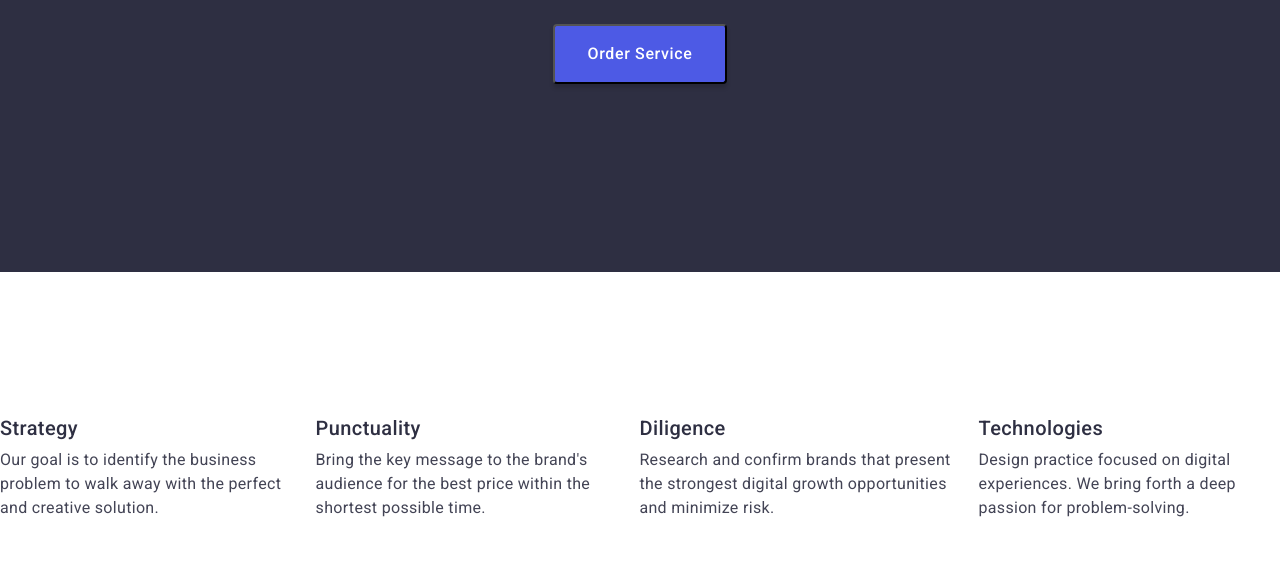
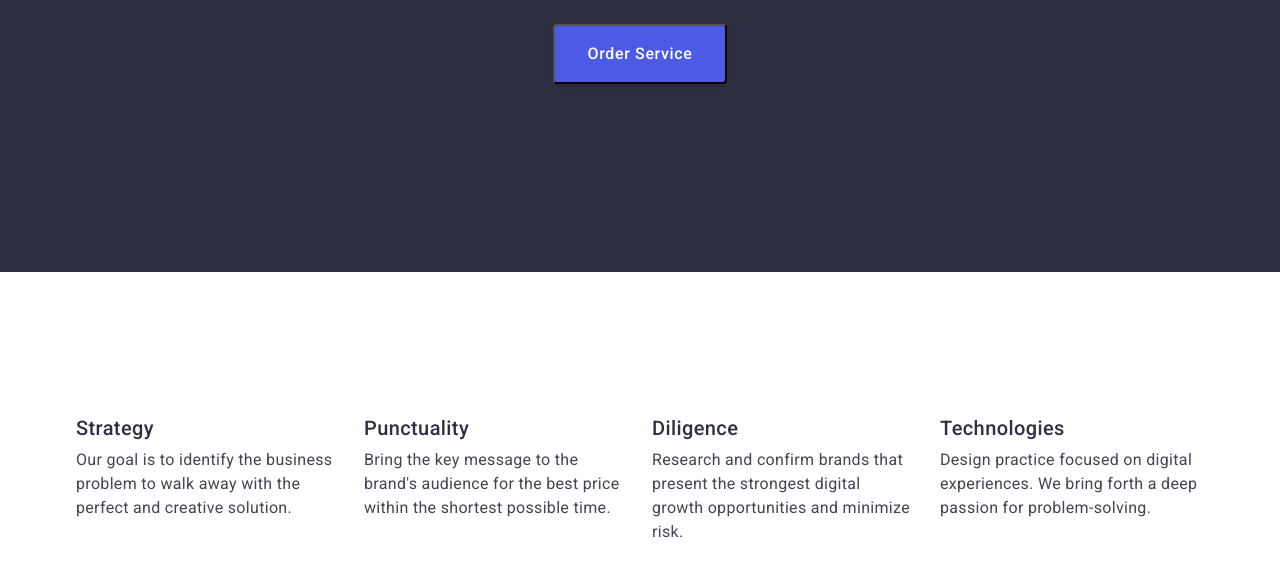
Before and after one commit to Maryna-Lasitsyna/goit-markup-hw-03, a plain HTML site: page index.html in a window 1280 px wide. Shown: the part 217-800 px from the top of the page. Drawn offline with nearby package versions, Linux system fonts and the light colour scheme.

Commit message:
container

```diff
--- a/css/styles.css
+++ b/css/styles.css
@@ -90,8 +90,8 @@ html {
 .container {
   margin-right: auto;
   margin-left: auto;
+  padding-right: 15px;
   padding-left: 15px;
-  padding-right: 15px;
   max-width: 1158px;
 }
 .header-logo {
--- a/index.html
+++ b/index.html
@@ -65,7 +65,7 @@
 
       <!-- Features-->
       <section class="features section">
-        <div class="feature-container">
+        <div class="feature-container container">
           <h2 class="feature-title visually-hidden">Features</h2>
           <ul class="feature-list list">
             <li class="feature-item">
```
